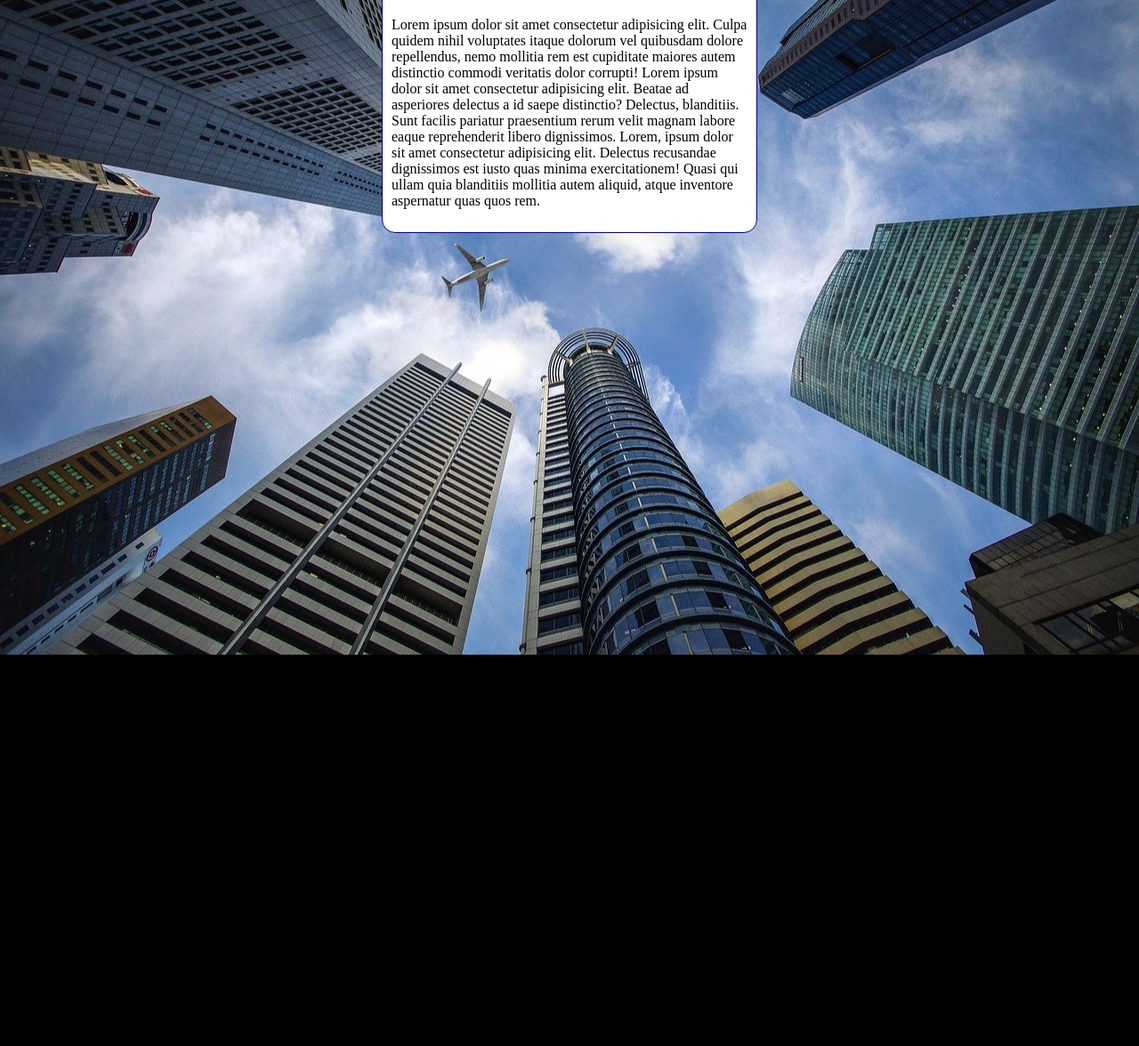
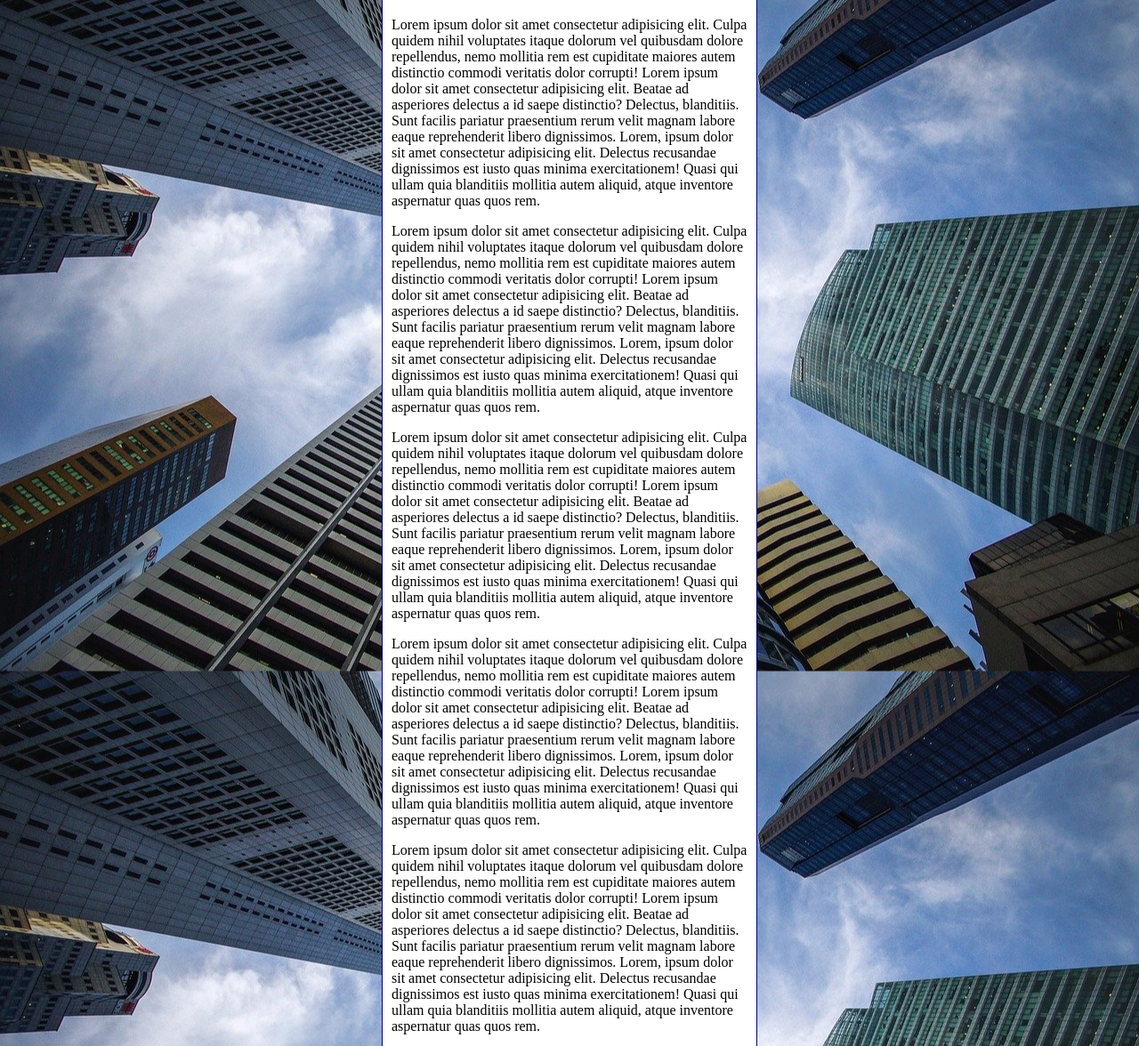
Before and after one commit to RayJhonatta/html-css, a plain HTML site: page Módulo-3/exercicios/exe022/fundo006.html in a window 1280 px wide. Shown: the part 80-1256 px from the top of the page at 89% size. Before the commit the page ends 816 px from the top, so only its background shows below. Drawn offline with Linux system fonts and the light colour scheme.

Commit message:
Update fundo006.html

```diff
--- a/Módulo-3/exercicios/exe022/fundo006.html
+++ b/Módulo-3/exercicios/exe022/fundo006.html
@@ -10,7 +10,7 @@
             background-color: black;
             background-image: url('imagens/wallpaper002.jpg');
             background-position: center center;
-            background-repeat: no-repeat;
+            background-repeat: repeat-y;
             background-size: cover;
         }
 
@@ -28,6 +28,11 @@
     <main>
         <h1>Teste de Imagem de Fundo</h1>
         <p>Lorem ipsum dolor sit amet consectetur adipisicing elit. Culpa quidem nihil voluptates itaque dolorum vel quibusdam dolore repellendus, nemo mollitia rem est cupiditate maiores autem distinctio commodi veritatis dolor corrupti! Lorem ipsum dolor sit amet consectetur adipisicing elit. Beatae ad asperiores delectus a id saepe distinctio? Delectus, blanditiis. Sunt facilis pariatur praesentium rerum velit magnam labore eaque reprehenderit libero dignissimos. Lorem, ipsum dolor sit amet consectetur adipisicing elit. Delectus recusandae dignissimos est iusto quas minima exercitationem! Quasi qui ullam quia blanditiis mollitia autem aliquid, atque inventore aspernatur quas quos rem.</p>
+        <p>Lorem ipsum dolor sit amet consectetur adipisicing elit. Culpa quidem nihil voluptates itaque dolorum vel quibusdam dolore repellendus, nemo mollitia rem est cupiditate maiores autem distinctio commodi veritatis dolor corrupti! Lorem ipsum dolor sit amet consectetur adipisicing elit. Beatae ad asperiores delectus a id saepe distinctio? Delectus, blanditiis. Sunt facilis pariatur praesentium rerum velit magnam labore eaque reprehenderit libero dignissimos. Lorem, ipsum dolor sit amet consectetur adipisicing elit. Delectus recusandae dignissimos est iusto quas minima exercitationem! Quasi qui ullam quia blanditiis mollitia autem aliquid, atque inventore aspernatur quas quos rem.</p>
+        <p>Lorem ipsum dolor sit amet consectetur adipisicing elit. Culpa quidem nihil voluptates itaque dolorum vel quibusdam dolore repellendus, nemo mollitia rem est cupiditate maiores autem distinctio commodi veritatis dolor corrupti! Lorem ipsum dolor sit amet consectetur adipisicing elit. Beatae ad asperiores delectus a id saepe distinctio? Delectus, blanditiis. Sunt facilis pariatur praesentium rerum velit magnam labore eaque reprehenderit libero dignissimos. Lorem, ipsum dolor sit amet consectetur adipisicing elit. Delectus recusandae dignissimos est iusto quas minima exercitationem! Quasi qui ullam quia blanditiis mollitia autem aliquid, atque inventore aspernatur quas quos rem.</p>
+        <p>Lorem ipsum dolor sit amet consectetur adipisicing elit. Culpa quidem nihil voluptates itaque dolorum vel quibusdam dolore repellendus, nemo mollitia rem est cupiditate maiores autem distinctio commodi veritatis dolor corrupti! Lorem ipsum dolor sit amet consectetur adipisicing elit. Beatae ad asperiores delectus a id saepe distinctio? Delectus, blanditiis. Sunt facilis pariatur praesentium rerum velit magnam labore eaque reprehenderit libero dignissimos. Lorem, ipsum dolor sit amet consectetur adipisicing elit. Delectus recusandae dignissimos est iusto quas minima exercitationem! Quasi qui ullam quia blanditiis mollitia autem aliquid, atque inventore aspernatur quas quos rem.</p>
+        <p>Lorem ipsum dolor sit amet consectetur adipisicing elit. Culpa quidem nihil voluptates itaque dolorum vel quibusdam dolore repellendus, nemo mollitia rem est cupiditate maiores autem distinctio commodi veritatis dolor corrupti! Lorem ipsum dolor sit amet consectetur adipisicing elit. Beatae ad asperiores delectus a id saepe distinctio? Delectus, blanditiis. Sunt facilis pariatur praesentium rerum velit magnam labore eaque reprehenderit libero dignissimos. Lorem, ipsum dolor sit amet consectetur adipisicing elit. Delectus recusandae dignissimos est iusto quas minima exercitationem! Quasi qui ullam quia blanditiis mollitia autem aliquid, atque inventore aspernatur quas quos rem.</p>
+        <p>Lorem ipsum dolor sit amet consectetur adipisicing elit. Culpa quidem nihil voluptates itaque dolorum vel quibusdam dolore repellendus, nemo mollitia rem est cupiditate maiores autem distinctio commodi veritatis dolor corrupti! Lorem ipsum dolor sit amet consectetur adipisicing elit. Beatae ad asperiores delectus a id saepe distinctio? Delectus, blanditiis. Sunt facilis pariatur praesentium rerum velit magnam labore eaque reprehenderit libero dignissimos. Lorem, ipsum dolor sit amet consectetur adipisicing elit. Delectus recusandae dignissimos est iusto quas minima exercitationem! Quasi qui ullam quia blanditiis mollitia autem aliquid, atque inventore aspernatur quas quos rem.</p>
     </mai>
 </body>
 </html>
```
